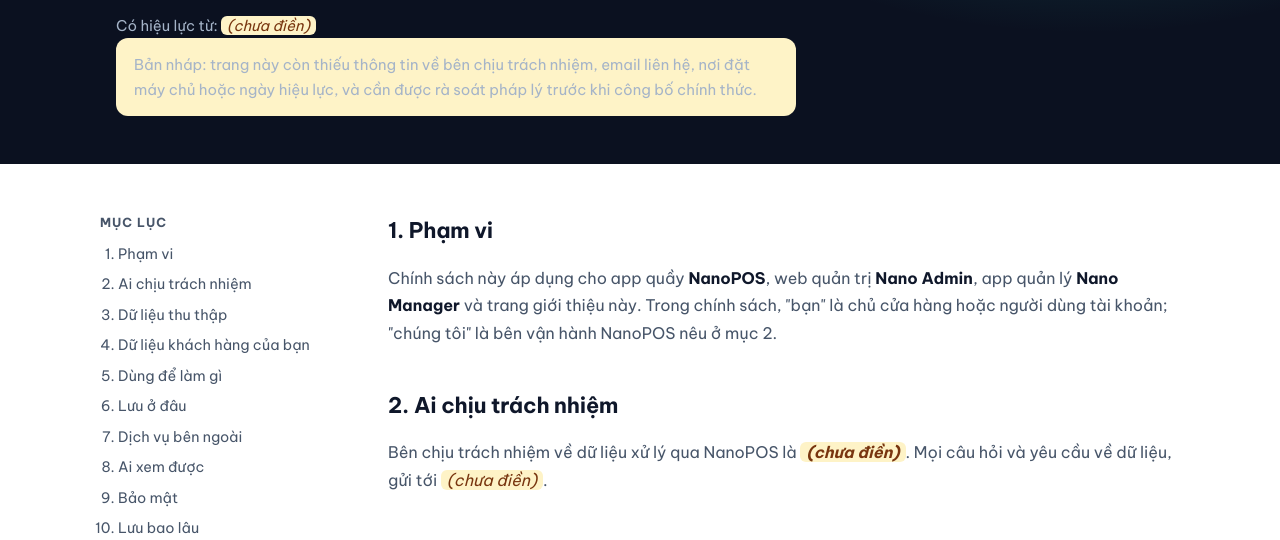
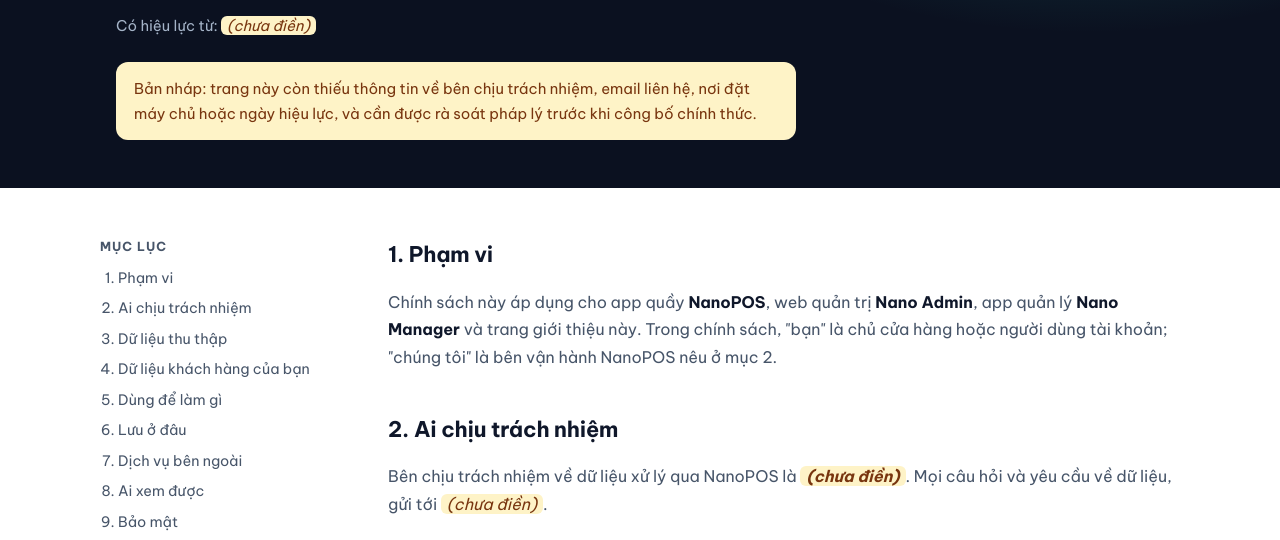
Before and after one commit to linhtq2812/nano-pos-landing, a plain HTML site: page privacy.html in a window 1280 px wide. Shown: the part 242-782 px from the top of the page. Drawn offline with Linux system fonts and the light colour scheme.

Commit message:
fix: draft banner text colour on privacy page
Co-Authored-By: Claude Opus 5.5 <noreply@anthropic.com>

```diff
--- a/privacy.html
+++ b/privacy.html
@@ -39,7 +39,7 @@ a { color: var(--accent); }
 .hero h1 { font-size: clamp(1.9rem, 4.5vw, 2.8rem); line-height: 1.15; letter-spacing: -.02em; margin: 0 0 12px; color: #F8FAFC; }
 .hero p { margin: 0; color: #A5B4C8; max-width: 680px; }
 .hero .meta { margin-top: 16px; font-size: .92rem; }
-.draft { margin: 24px 0 0; padding: 14px 18px; border-radius: 12px; background: var(--warn-bg); color: var(--warn-text); font-size: .93rem; }
+.hero .draft { margin: 24px 0 0; padding: 14px 18px; border-radius: 12px; background: var(--warn-bg); color: var(--warn-text); font-size: .93rem; }
 .layout { display: grid; grid-template-columns: 240px 1fr; gap: 48px; padding: 48px 0 80px; align-items: start; }
 .toc { position: sticky; top: 88px; font-size: .9rem; }
 .toc b { display: block; margin-bottom: 8px; color: var(--muted); font-size: .78rem; letter-spacing: .08em; text-transform: uppercase; }
```
